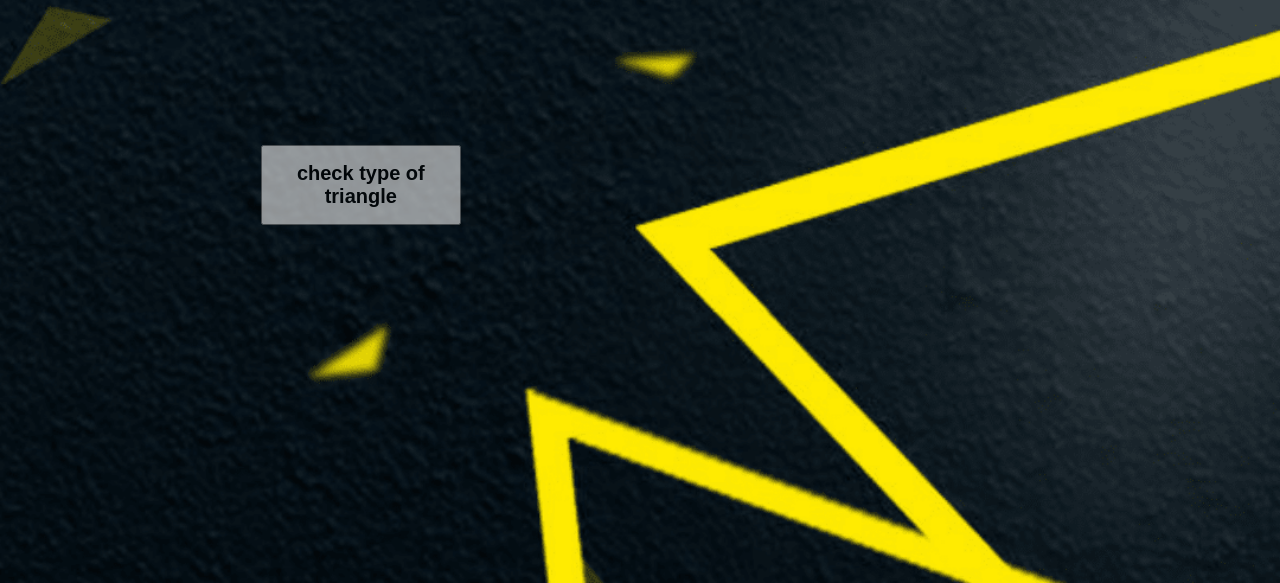
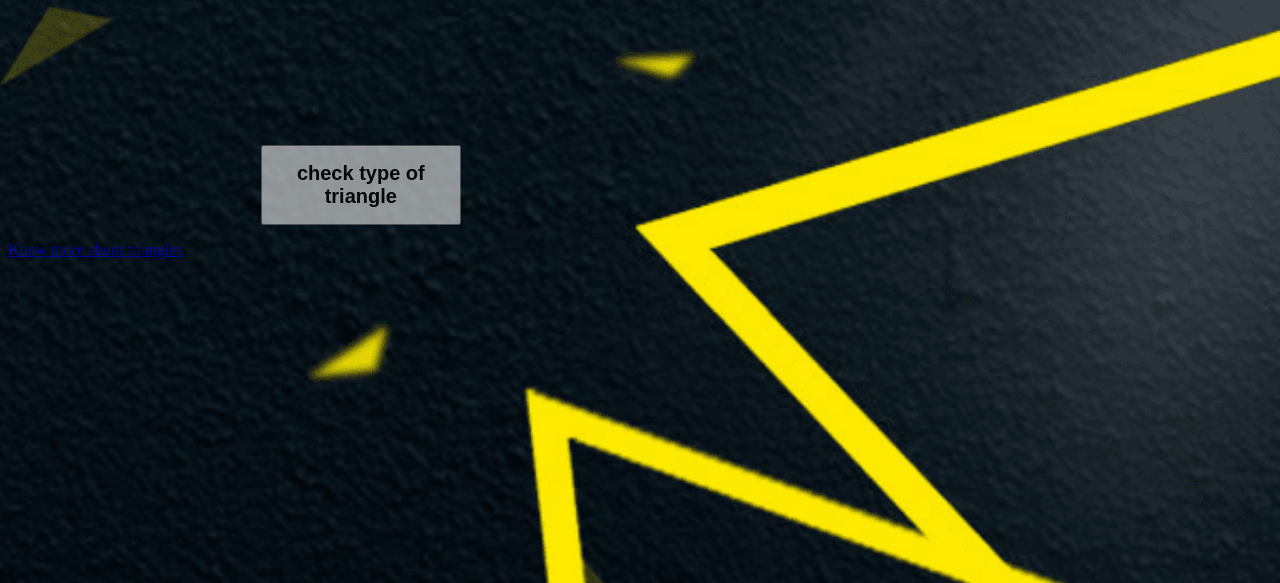
Before and after one commit to dorismtae/Triangle-Track, a plain HTML site: page index.html in a window 1280 px wide. Shown: the part 217-800 px from the top of the page. Drawn offline with Linux system fonts and the light colour scheme.

Commit message:
added a navigation button in triangle.html

```diff
--- a/index.html
+++ b/index.html
@@ -10,6 +10,6 @@
   <button id="btn" onclick="track()"><b>check type of triangle</b></button>
   <div class="sidebar">
   </div>
-  <a href="triangle.html" alt="Know more about triangles."></a>
+  <p class="intro"> <a href="triangle.html">Know more about triangles</a></p>
   </body>
 </html>
```
